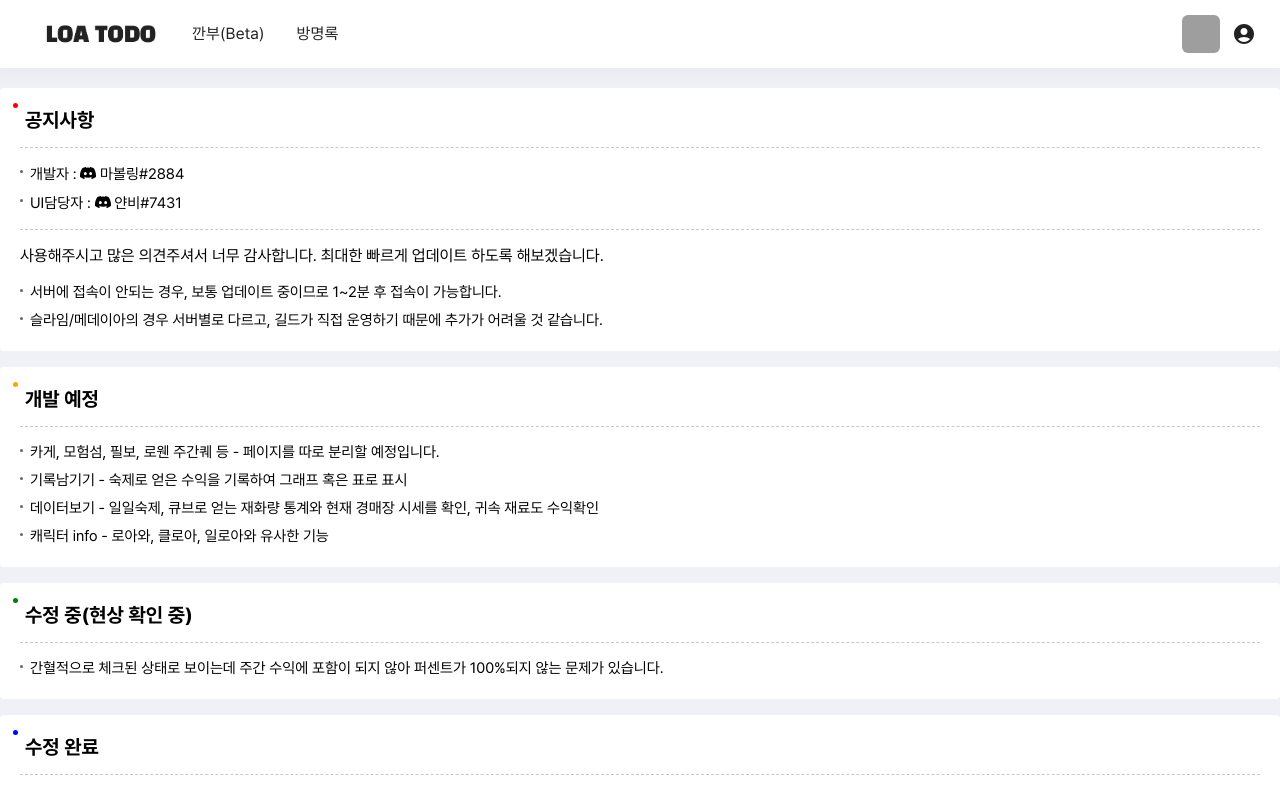
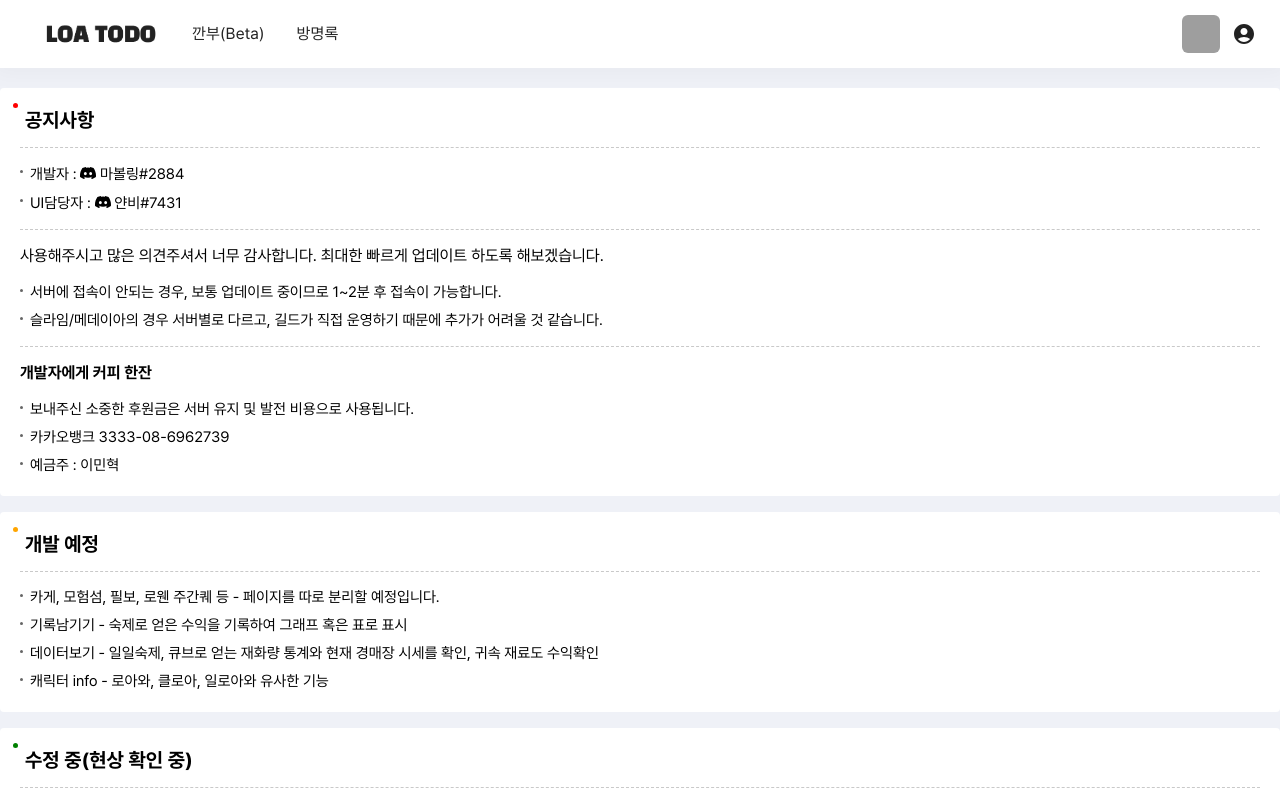
Before and after one commit to minhyeok2487/LostarkTodoFrontend, a React (Create React App) app: page /comments in a window 1280 px wide. Shown: the top 791 px of the page. Built offline with nearby package versions, Linux system fonts and the light colour scheme; no server answers; grey boxes are pictures that could not be loaded.

Commit message:
후원 계좌

```diff
--- a/src/comments/Comments.js
+++ b/src/comments/Comments.js
@@ -101,6 +101,14 @@ const Comments = () => {
                         <li>슬라임/메데이아의 경우 서버별로 다르고, 길드가 직접 운영하기 때문에 추가가 어려울 것 같습니다.</li>
                     </ul>
                 </div>
+                <div className="cont">
+                    <p style={{fontWeight:"bold"}}>개발자에게 커피 한잔</p>
+                    <ul>
+                        <li>보내주신 소중한 후원금은 서버 유지 및 발전 비용으로 사용됩니다.</li>
+                        <li>카카오뱅크 3333-08-6962739</li>
+                        <li>예금주 : 이민혁</li>
+                    </ul>
+                </div>
             </div>
 
             <div className="noticeBox box02">
```
